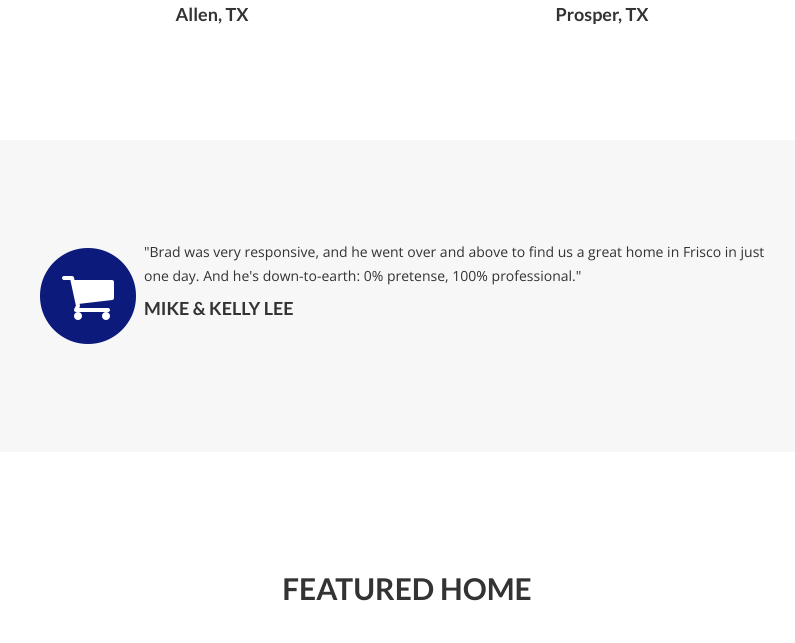
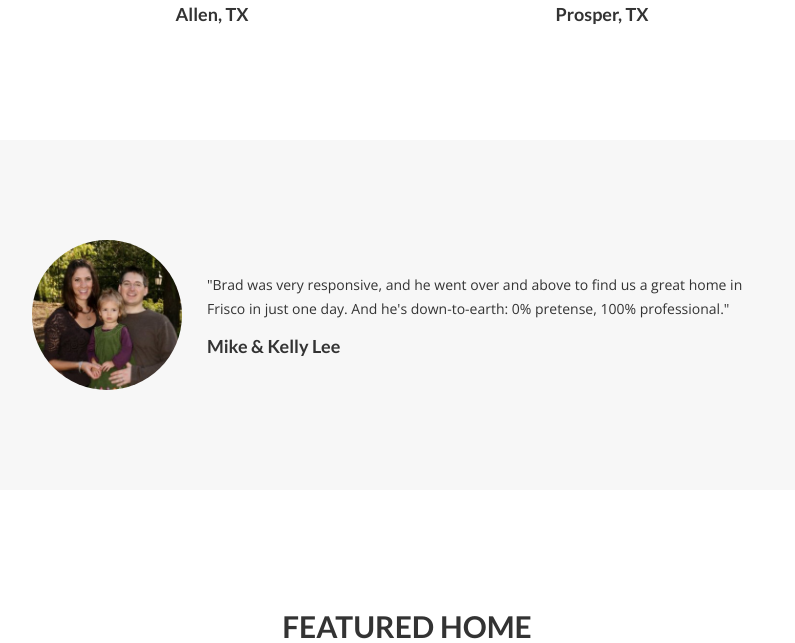
Before and after one commit to RevolvingMindMedia/holden-new-homes, a PHP site: page / in a window 1280 px wide. Shown: the part 3505-4148 px from the top of the page, without its empty margins (233-1028 px from the left). Run offline with PHP 8.4, Linux system fonts and the light colour scheme; some libraries are stand-ins or nearby versions.

Commit message:
testamonial section updated

```diff
--- a/index.php
+++ b/index.php
@@ -164,13 +164,12 @@
 	<section id="testamonials" class="bg-light-gray">
 		<div class="container">
 			<div class="row">
-				<div class="col-md-8 col-md-offset-2">
-					<span class="fa-stack fa-4x pull-left">
-						<i class="fa fa-circle fa-stack-2x text-primary"></i>
-						<i class="fa fa-shopping-cart fa-stack-1x fa-inverse"></i>
-					</span>
-					<p>"Brad was very responsive, and he went over and above to find us a great home in Frisco in just one day. And he's down-to-earth: 0% pretense, 100% professional."</p>
-					<h4>Mike & Kelly Lee</h4>
+				<div class="testamonial col-md-8 col-md-offset-2">
+					<div class="testamonial-image"><img src="img/testamonials/lee_family.jpg"></div>
+					<div class="testamonial-caption">
+						<p>"Brad was very responsive, and he went over and above to find us a great home in Frisco in just one day. And he's down-to-earth: 0% pretense, 100% professional."</p>
+						<h4>Mike & Kelly Lee</h4>
+					</div>
 				</div>
 			</div>
 		</div>
--- a/scss/agency.scss
+++ b/scss/agency.scss
@@ -648,25 +648,38 @@ section {
   }
 }
 
-// Team Section
+// Testamonial Section
 
-.team-member {
-  text-align: center;
-  margin-bottom: 50px;
+.testamonial {
+  display: table;
 
-  img {
-    margin: 0 auto;
-    border: 7px solid white;
+  &-image {
+    display: table-cell;
+    vertical-align: middle;
+    float: left;
+    margin-right: 25px;
+
+    img {
+      height: 150px;
+      width: 150px;
+      border-radius: 50%;
+    }
   }
 
-  h4 {
-    margin-top: 25px;
-    margin-bottom: 0;
-    text-transform: none;
-  }
+  &-caption {
+    display: table-cell;
+    vertical-align: middle;
+    float:none;
 
-  p {
-    margin-top: 0;
+    p {
+      margin-top: 0;
+    }
+
+    h4 {
+      margin-top: 15px;
+      margin-bottom: 0;
+      text-transform: none;
+    }
   }
 }
 
```
Also changed, not shown: css/agency.css (+21 -12 lines), css/agency.min.css, img/testamonials/lee_family.jpg (added).
